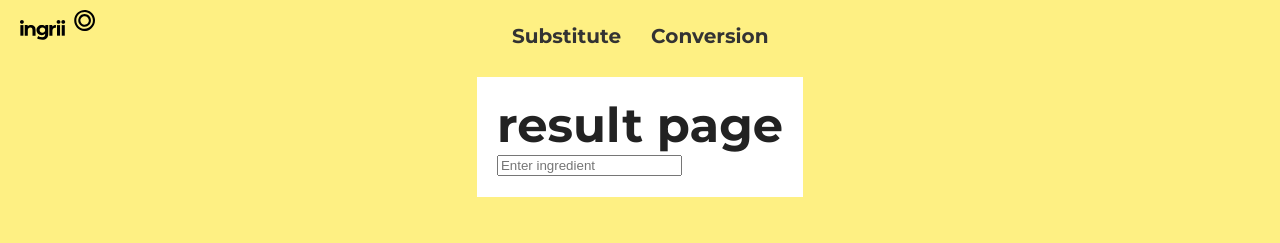
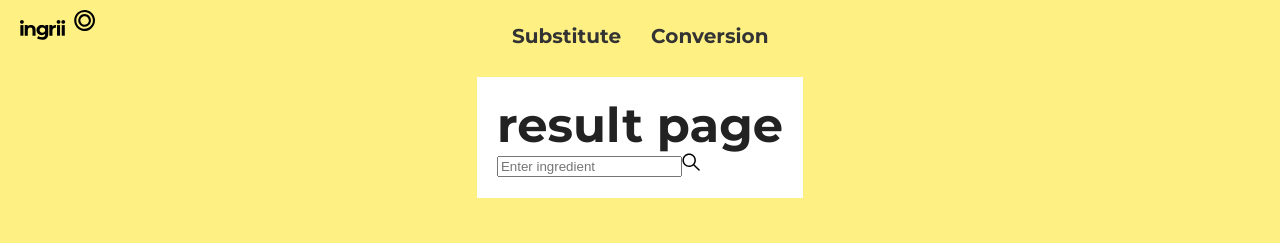
Before and after one commit to Annaaste/reactproject, a Next.js app: page /substitute-result in a window 1280 px wide. Shown: the top 243 px of the page. Built offline with nearby package versions, Linux system fonts and the light colour scheme.

Commit message:
button added

```diff
--- a/pages/substitute-result/index.jsx
+++ b/pages/substitute-result/index.jsx
@@ -7,7 +7,7 @@ const SubstituteResult = () => {
     <div className={styles.resultContainer}>
       <h1>result page</h1>
       <input placeholder="Enter ingredient" />
-
+      <button className={styles.buttonIcon}><img src='../images/icons/buttonIcon.svg'></img></button>
     </div>
   );
 }
```
